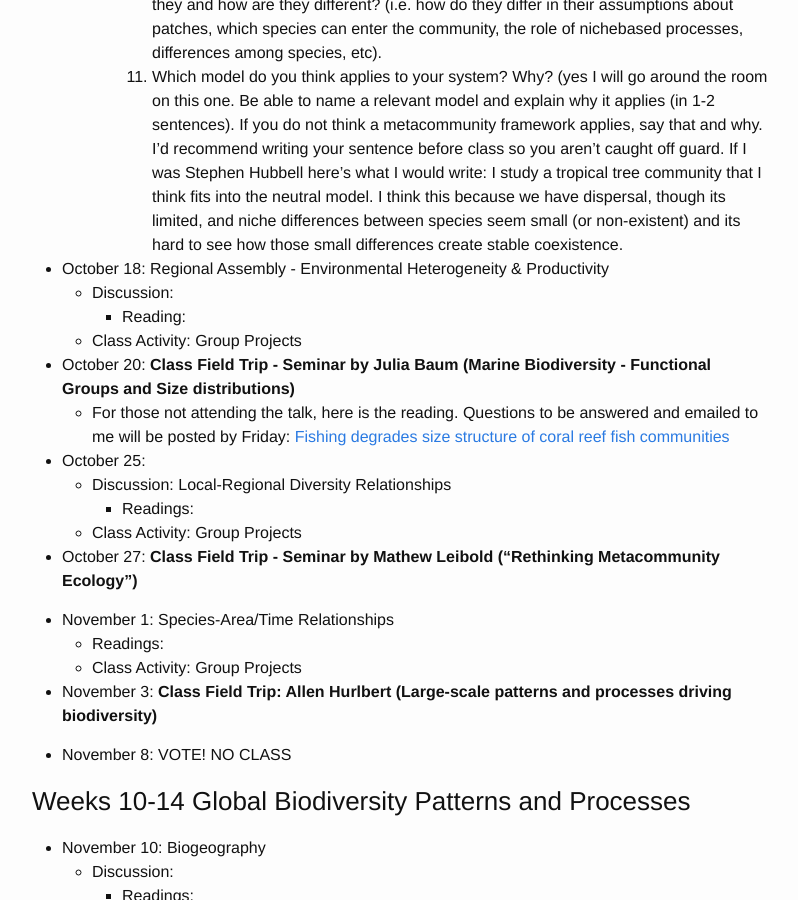
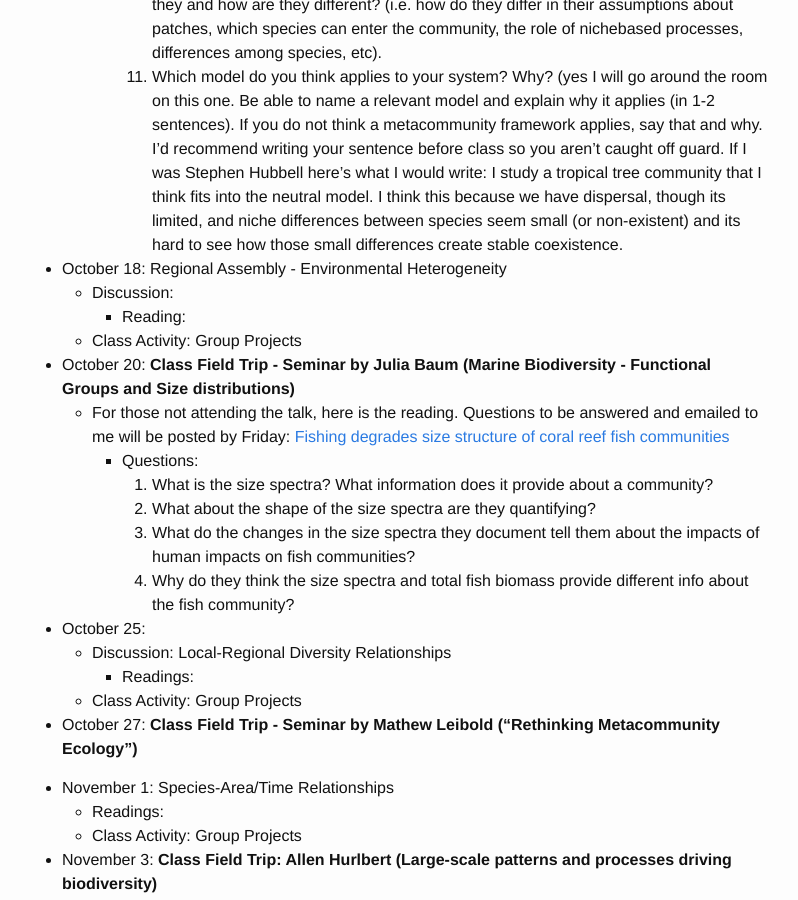
Before and after one commit to skmorgane/biodiversity-course, a Jekyll site: the page built from schedule.md, in a window 1280 px wide and 900 px high, scrolled down 5933 px. Shown: the whole window, without its empty margins (238-1036 px from the left). Built offline with Jekyll 4.4.1, drawn with Linux system fonts in a browser that asks for light colours.

Commit message:
Add Baum questions

```diff
--- a/schedule.md
+++ b/schedule.md
@@ -186,13 +186,18 @@ Tuesdays are often a split between class activity and discussion, thus there are
             10. Be able to explain (succinctly) the four main types of metacommunity models. What are they and how are they different? (i.e. how do they differ in their assumptions about patches, which species can enter the community, the role of nichebased processes, differences among species, etc).
             11. Which model do you think applies to your system? Why? (yes I will go around the room on this one. Be able to name a relevant model and explain why it applies (in 1-2 sentences). If you do not think a metacommunity framework applies, say that and why. I'd recommend writing your sentence before class so you aren't caught off guard. If I was Stephen Hubbell here's what I would write: I study a tropical tree community that I think fits into the neutral model. I think this because we have dispersal, though its limited, and niche differences between species seem small (or non-existent) and its hard to see how those small differences create stable coexistence.
 
-* October 18: Regional Assembly - Environmental Heterogeneity & Productivity
+* October 18: Regional Assembly - Environmental Heterogeneity
     * Discussion:
          * Reading:
     * Class Activity: Group Projects
 
 * October 20: **Class Field Trip - Seminar by Julia Baum (Marine Biodiversity - Functional Groups and Size distributions)**
     *  For those not attending the talk, here is the reading. Questions to be answered and emailed to me will be posted by Friday: [Fishing degrades size structure of coral reef fish communities](https://doi.org/10.1111/gcb.13482)
+         * Questions:
+            1. What is the size spectra? What information does it provide about a community?
+            2. What about the shape of the size spectra are they quantifying?
+            3. What do the changes in the size spectra they document tell them about the impacts of human impacts on fish communities?
+            4. Why do they think the size spectra and total fish biomass provide different info about the fish community?
 
 
 * October 25:
```
